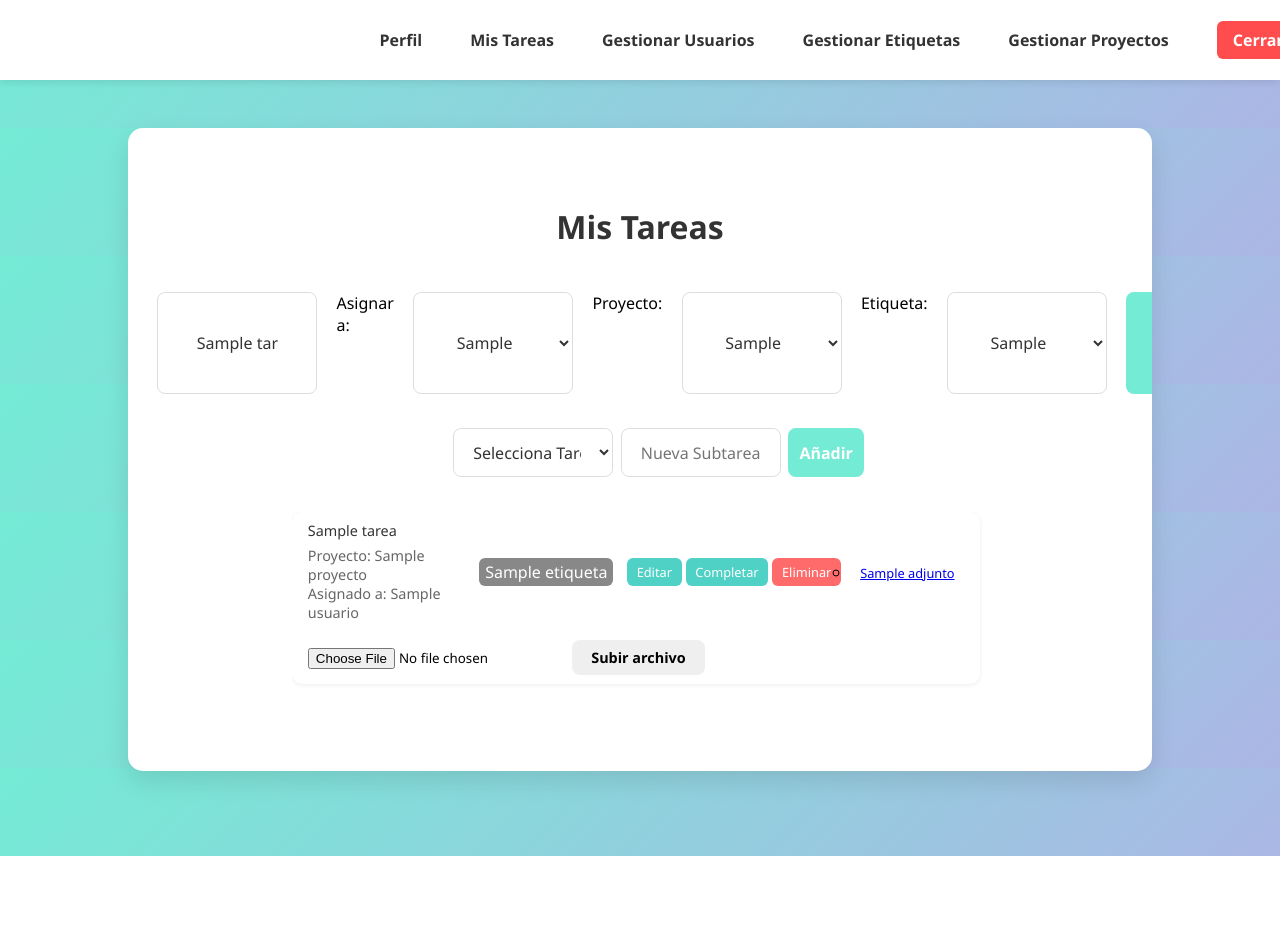
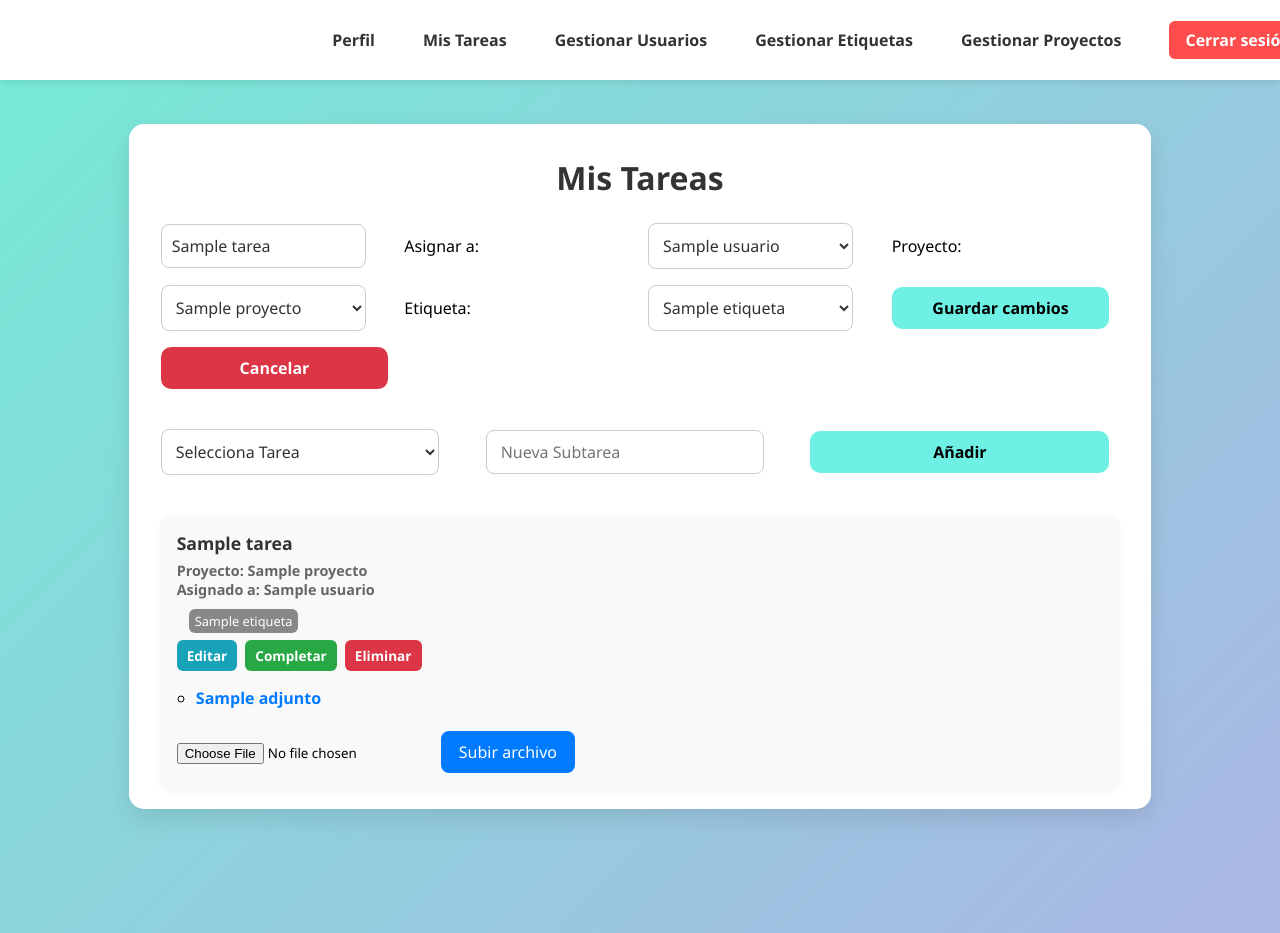
Before and after one commit to Juanjo200701/Sebas_proyect, a PHP site: page /inicio.php?editar=1 in a window 1280 px wide. Before the commit the page ends 856 px from the top, so only its background shows below. Run offline with PHP 8.4, Linux system fonts and the light colour scheme; the visitor is signed in with stand-in values (Sample User, id 1); tables that the repository leaves empty hold one stand-in row (values such as "Sample post").

Commit message:
estilos de admin inicio gestion d proyectos y del header

```diff
--- a/inicio.php
+++ b/inicio.php
@@ -319,7 +319,7 @@ if ($_SERVER["REQUEST_METHOD"] == "POST" && isset($_POST["subir_archivo"])) {
         </select>
 
         <button type="submit" name="editar_tarea">Guardar cambios</button>
-        <a href="inicio.php">Cancelar</a>
+        <a href="inicio.php"class="btn-cancelar-editar-admin">Cancelar</a>
       </form>
 
     <?php else: ?>
--- a/style/todo.css
+++ b/style/todo.css
@@ -38,8 +38,7 @@ body {
   align-items: center;
   position: relative;
   justify-content: center;
-  left: 28%;
-
+  left: 24%;
 }
 
 /* LINKS DEL NAV */
@@ -96,304 +95,219 @@ body {
 
 
 /*  INICIO */
-
+/* --- Contenedor principal --- */
 .todo-container {
   background-color: #fff;
-  padding: 6%;
+  padding: 2rem;
   border-radius: 15px;
   box-shadow: 0 10px 25px rgba(0, 0, 0, 0.1);
-  width: 80%;
-  max-width: 90%;
-  position: fixed;
-  top: 15%;
+  width: 85%;
+  max-width: 3000px;
+  margin: 5% auto;
   display: flex;
   flex-direction: column;
-  justify-content: flex-start;
-  align-items: center;
-  max-height: 80vh;       /* asegura que nunca pase de la pantalla */
-  overflow-y: auto;       /* permite hacer scroll si hay muchas tareas */
+  gap: 1.5rem;
+  max-height: 80vh;
+  overflow-y: auto;
 }
-
-/* lista de tareas */
-.task-list {
-  list-style: none;
-  width: 80%;
-  max-height: 60vh;       /* altura máxima solo para la lista */
-  overflow-y: auto;       /* scroll independiente */
-  padding-right: 0.5rem;  /* deja espacio para el scrollbar */
-}
-
 
 .todo-container h1 {
   text-align: center;
+  font-size: 2rem;
+  margin: 0;
   color: #333;
-  margin-bottom: 5%;
 }
 
+/* --- Mensajes --- */
+.error {
+  background-color: #fdecea;
+  color: #b71c1c;
+  padding: 10px 15px;
+  border-radius: 8px;
+  border: 1px solid #f5c2c0;
+  margin-bottom: 10px;
+}
+
+.success {
+  background-color: #e6f7e6;
+  color: #2e7d32;
+  padding: 10px 15px;
+  border-radius: 8px;
+  border: 1px solid #b2dfdb;
+  margin-bottom: 10px;
+}
+
+/* --- Formularios --- */
 .task-form,
 .task-form2 {
-  display: flex;
-  gap: 2%;
-  margin-bottom: 4%;
+  display: grid;
+  grid-template-columns: repeat(auto-fit, minmax(220px, 1fr));
+  gap: 1rem;
+  align-items: center;
+  margin-bottom: 1rem;
 }
 
 .task-form input,
+.task-form2 input,
 .task-form select,
-.task-form2 input,
 .task-form2 select {
-  flex: 1;
-  padding: 3% 4%;
-  border: 1px solid #ddd;
+  padding: 10px;
+  border: 1px solid #ccc;
   border-radius: 8px;
-  font-size: 100%;
-  background: #fff;   /* asegúrate que no quede transparente */
-  color: #333;
-  position: relative;
-  width: 50px;
+  font-size: 1rem;
+  width: 90%;
 }
 
 .task-form button,
 .task-form2 button {
-  background-color: #74ebd5;
+  background-color: #6ef0e5;
+  color: #000;
   border: none;
-  color: white;
-  padding: 3%;
-  border-radius: 8px;
+  padding: 10px 18px;
+  border-radius: 10px;
+  font-weight: bold;
   cursor: pointer;
-  transition: background 0.3s;
-  font-weight: bold;
-  font-size: 100%;
+  transition: background-color 0.3s ease;
 }
 
 .task-form button:hover,
 .task-form2 button:hover {
-  background-color: #4fd1c5;
+  background-color: #4dd2c8;
 }
 
-/*boton de editar*/
-.btn-editar {
+/* Botón cancelar */
+.btn-cancelar-editar-admin {
   display: inline-block;
-  padding: 2% 4%;
-  background-color: #74ebd5;
+  background-color: #dc3545;
   color: white;
+  padding: 10px 18px;
+  border-radius: 10px;
   text-decoration: none;
-  border-radius: 8px;
   font-weight: bold;
-  font-size: 100%;
-  transition: background 0.3s;
-  border: none;
-  cursor: pointer;
+  text-align: center;
+  transition: background-color 0.3s ease, transform 0.1s ease;
 }
 
-.btn-editar:hover {
-  background-color: #4fd1c5;
-}
-/*boton de completar*/
-.btn-completar {
-  display: inline-block;
-  padding: 2% 4%;
-  background-color: #74ebd5;
-  color: white;
-  text-decoration: none;
-  border-radius: 8px;
-  font-weight: bold;
-  font-size: 100%;
-  transition: background 0.3s;
-  border: none;
-  cursor: pointer;
+.btn-cancelar-editar-admin:hover {
+  background-color: #b02a37;
+  transform: scale(1.03);
 }
 
-.btn-completar:hover {
-  background-color: #4fd1c5;
-}
-/*boton de eliminar*/
-.btn-eliminar {
-  display: inline-block;
-  padding: 2% 4%;
-  background-color: #ff6b6b;
-  color: white;
-  text-decoration: none;
-  border-radius: 8px;
-  font-weight: bold;
-  font-size: 100%;
-  transition: background 0.3s;
-  border: none;
-  cursor: pointer;
-}
-
-.btn-eliminar:hover {
-  background-color: #ff2e2e;
-}
-
-/*sub tareas botones*/
-.btn-sub-completar {
-  display: inline-block;
-  width: 25%;                /* ancho relativo al contenedor */
-  padding: 1% 3%;            /* alto y ancho del relleno en % */
-  background-color: #4fd1c5;
-  color: #fff;
-  font-weight: bold;
-  font-size: 100%;           /* tamaño de letra relativo */
-  text-align: center;        /* centra el texto */
-  text-decoration: none;
-  border-radius: 8px;
-  cursor: pointer;
-  transition: background 0.3s ease, transform 0.2s ease;
-}
-
-.btn-sub-completar:hover {
-  background-color: #38b2ac;
-  transform: scale(1.05);
-}
-
-.btn-sub-completar:active {
-  transform: scale(0.95);
-}
- /*editar*/
- .btn-sub-editar {
-  display: inline-block;
-  width: 25%;                /* ancho relativo al contenedor */
-  padding: 1% 3%;            /* alto y ancho del relleno en % */
-  background-color: #4fd1c5;
-  color: #fff;
-  font-weight: bold;
-  font-size: 100%;           /* tamaño de letra relativo */
-  text-align: center;        /* centra el texto */
-  text-decoration: none;
-  border-radius: 8px;
-  cursor: pointer;
-  transition: background 0.3s ease, transform 0.2s ease;
-}
-
-.btn-sub-editar:hover {
-  background-color: #38b2ac;
-  transform: scale(1.05);
-}
-
-.btn-sub-editar:active {
-  transform: scale(0.95);
-}
-/*eliminar*/
-.btn-sub-eliminar {
-  display: inline-block;
-  width: 25%;                /* ancho relativo al contenedor */
-  padding: 1% 3%;            /* alto y ancho del relleno en % */
-  background-color: #ff6b6b;
-  color: #fff;
-  font-weight: bold;
-  font-size: 100%;           /* tamaño de letra relativo */
-  text-align: center;        /* centra el texto */
-  text-decoration: none;
-  border-radius: 8px;
-  cursor: pointer;
-  transition: background 0.3s ease, transform 0.2s ease;
-
-}
-
-.btn-sub-eliminar:hover {
-  background-color: #ff2e2e;
-  transform: scale(1.05);
-}
-
-.btn-sub-eliminar:active {
-  transform: scale(0.95);
+/* --- Lista de tareas --- */
+.task-list {
+  list-style: none;
+  padding: 0;
+  margin: 0;
+  display: flex;
+  flex-direction: column;
+  gap: 1rem;
 }
 
 .task {
-  background-color: #ffffff;
-  width: 100%;
-  padding: 0.6rem 1rem;     /* menos padding */
+  background: #f9f9f9;
   border-radius: 10px;
-  margin-bottom: 0.6rem;
-  box-shadow: 0 1px 4px rgba(0,0,0,0.08);
+  padding: 1rem;
+  display: flex;
+  flex-direction: column;
+  gap: 0.6rem;
+  box-shadow: 0 2px 6px rgba(0,0,0,0.05);
+}
 
+.task.completed {
+  opacity: 0.7;
+  text-decoration: line-through;
+}
+
+.task-text {
+  font-size: 1.1rem;
+  font-weight: bold;
+  color: #333;
+}
+
+/* --- Etiquetas --- */
+.etiquetas span {
+  font-size: 0.8rem;
+  padding: 3px 6px;
+  border-radius: 6px;
+  color: #fff;
+  margin-right: 4px;
+}
+
+/* --- Acciones de tareas --- */
+.task-actions {
   display: flex;
-  justify-content: space-between;
-  align-items: center;
-  gap: 0.6rem;
+  gap: 8px;
   flex-wrap: wrap;
 }
 
-.task-text {
-  flex: 1;
-  color: #333;
-  font-size: 0.9rem;        /* texto más pequeño */
+.task-actions a,
+.btn-sub-completar,
+.btn-sub-editar,
+.btn-sub-eliminar {
+  padding: 6px 10px;
+  border-radius: 6px;
+  font-size: 0.85rem;
+  font-weight: bold;
+  text-decoration: none;
+  color: white;
+  transition: background 0.3s ease;
 }
 
-/* Botones */
-.task button,
-.task a {
-  border: none;
-  padding: 0.3rem 0.6rem;   /* botones más compactos */
-  border-radius: 6px;
-  font-size: 0.8rem;        /* texto de botones más pequeño */
-  font-weight: 500;
-  cursor: pointer;
-  white-space: nowrap;
-  transition: background 0.3s ease, transform 0.2s ease;
+.btn-editar { background-color: #17a2b8; }
+.btn-editar:hover { background-color: #11707f; }
+
+.btn-completar { background-color: #28a745; }
+.btn-completar:hover { background-color: #1e7e34; }
+
+.btn-eliminar { background-color: #dc3545; }
+.btn-eliminar:hover { background-color: #b02a37; }
+
+/* --- Subtareas --- */
+.subtask-list {
+  list-style: none;
+  padding-left: 1.2rem;
+  display: flex;
+  flex-direction: column;
+  gap: 0.4rem;
 }
 
-/* Colores */
-.btn-editar,
-.btn-completar {
-  background-color: #4fd1c5;
-  color: white;
-}
-.btn-editar:hover,
-.btn-completar:hover {
-  background-color: #38b2ac;
+.subtask {
+  background: #fff;
+  padding: 6px 10px;
+  border-radius: 6px;
+  border-left: 3px solid #6ef0e5;
 }
 
-.btn-eliminar {
-  background-color: #ff6b6b;
-  color: white;
-}
-.btn-eliminar:hover {
-  background-color: #ff2e2e;
+.subtask.completed {
+  opacity: 0.7;
+  text-decoration: line-through;
 }
 
-
-
-
-.task button {
-  border: none;
-  padding: 0.5rem 1.2rem;
-  border-radius: 8px;
-  font-size: 0.9rem;
-  font-weight: 600;
-  cursor: pointer;
-  white-space: nowrap;      /* evita que el texto del botón se parta */
+/* --- Adjuntos --- */
+.attachments {
+  margin-top: 6px;
+  padding-left: 1.2rem;
 }
 
-.task.completed {
-  background-color: #f7e5e0;
-  text-decoration: line-through;
-  opacity: 0.7;
+.attachments li {
+  margin-bottom: 4px;
 }
 
-.task-actions button {
-  background: none;
-  border: none;
-  font-size: 100%;
-  margin-left: 2%;
-  cursor: pointer;
-  transition: color 0.2s;
-}
-
-.task-actions .done {
-  color: #4fd1c5;
-}
-
-.task-actions .done:hover {
-  color: #34b8ab;
-}
-
-.task-actions .delete {
-  color: #ff6b6b;
-}
-
-.task-actions .delete:hover {
-  color: #ff2e2e;
+/* --- Responsivo --- */
+@media (max-width: 768px) {
+  .todo-container {
+    width: 95%;
+    padding: 1rem;
+    margin: 2% auto;
+  }
+  .task-form,
+  .task-form2 {
+    grid-template-columns: 1fr;
+  }
+  .task-actions {
+    flex-direction: column;
+    align-items: flex-start;
+  }
 }
 
 /* LOGIN */
@@ -984,3 +898,228 @@ body {
 .proyectos-lista a[href*="eliminar"]:hover {
   color: #ff2e2e;
 }
+
+/*COMENTARIOS*/
+
+
+/* --- Título --- */
+.todo-container h2 {
+  font-size: 1.5rem;
+  margin-bottom: 20px;
+  color: #333;
+  text-align: center;
+}
+
+
+/* --- Textarea --- */
+textarea {
+  width: 100%;
+  font-size: 1rem;
+  padding: 10px;
+  border: 1px solid #ccc;
+  border-radius: 8px;
+  resize: vertical;
+  outline: none;
+  transition: border-color 0.3s ease;
+}
+
+textarea:focus {
+  border-color: #007BFF;
+  box-shadow: 0 0 4px rgba(0, 123, 255, 0.3);
+}
+/* --- Botón y enlace --- */
+button {
+  background-color: #007BFF;
+  color: white;
+  border: none;
+  padding: 10px 18px;
+  border-radius: 8px;
+  cursor: pointer;
+  font-size: 1rem;
+  transition: background-color 0.3s ease;
+  margin-right: 10px;
+}
+
+button:hover {
+  background-color: #0056b3;
+}
+
+a {
+  color: #007BFF;
+  text-decoration: none;
+  font-weight: bold;
+}
+
+a:hover {
+  text-decoration: underline;
+}
+
+/* --- Mensaje de éxito --- */
+.success {
+  background-color: #e6f7e6;
+  color: #2e7d32;
+  padding: 10px 15px;
+  border-radius: 8px;
+  margin-bottom: 20px;
+  border: 1px solid #b2dfdb;
+  text-align: center;
+}
+
+/*GESTIONAR USUARIOS*/
+
+/* CONTENEDOR PRINCIPAL */
+.usuarios-container {
+  background-color: #fff;
+  padding: 5%;
+  border-radius: 15px;
+  box-shadow: 0 10px 25px rgba(0, 0, 0, 0.1);
+  width: 80%;
+  max-width: 800px;
+  position: relative;
+  top: 100px;
+  display: flex;
+  flex-direction: column;
+  justify-content: flex-start;
+  align-items: center;
+  max-height: 80vh;
+  overflow-y: auto;
+  margin: 0 auto;
+}
+
+/* TÍTULO */
+.usuarios-container h1 {
+  font-size: 1.8rem;
+  color: #333;
+  margin-bottom: 20px;
+  text-align: center;
+}
+
+/* MENSAJES DE ERROR Y ÉXITO */
+.error {
+  background-color: #ffe6e6;
+  color: #ff2e2e;
+  padding: 8px 12px;
+  border-radius: 8px;
+  width: 100%;
+  margin-bottom: 10px;
+  font-size: 0.9rem;
+  text-align: center;
+}
+
+.exito {
+  background-color: #e6fff2;
+  color: #38b2ac;
+  padding: 8px 12px;
+  border-radius: 8px;
+  width: 100%;
+  margin-bottom: 10px;
+  font-size: 0.9rem;
+  text-align: center;
+}
+
+/* FORMULARIO DE USUARIOS */
+.usuario-form {
+  display: flex;
+  flex-wrap: wrap;
+  gap: 8px;
+  margin-bottom: 20px;
+  width: 100%;
+  justify-content: center;
+}
+
+.usuario-form input[type="text"],
+.usuario-form input[type="email"],
+.usuario-form input[type="password"],
+.usuario-form select {
+  padding: 8px 12px;
+  border: 1px solid #ddd;
+  border-radius: 8px;
+  font-size: 1rem;
+  outline: none;
+  flex: 1;
+  min-width: 45%;
+}
+
+.usuario-form button {
+  background-color: #74ebd5;
+  border: none;
+  color: white;
+  padding: 8px 16px;
+  border-radius: 8px;
+  cursor: pointer;
+  font-weight: bold;
+  transition: background 0.3s ease;
+}
+
+.usuario-form button:hover {
+  background-color: #4fd1c5;
+}
+
+.usuario-form a {
+  text-decoration: none;
+  background-color: #ff6b6b;
+  color: white;
+  padding: 8px 16px;
+  border-radius: 8px;
+  font-weight: bold;
+  transition: background 0.3s ease;
+}
+
+.usuario-form a:hover {
+  background-color: #ff2e2e;
+}
+
+/* LISTA DE USUARIOS */
+.usuarios-lista {
+  list-style: none;
+  width: 100%;
+  padding: 0;
+}
+
+.usuarios-lista li {
+  background-color: #ffffff;
+  border-radius: 8px;
+  box-shadow: 0 1px 4px rgba(0, 0, 0, 0.08);
+  margin-bottom: 10px;
+  padding: 10px 12px;
+  display: flex;
+  align-items: center;
+  justify-content: space-between;
+  gap: 10px;
+  flex-wrap: wrap;
+}
+
+.usuarios-lista strong {
+  font-weight: bold;
+  color: #333;
+  flex: 1;
+}
+
+.usuarios-lista span {
+  color: #555;
+  font-size: 0.9rem;
+}
+
+.usuarios-lista a {
+  text-decoration: none;
+  font-weight: bold;
+  font-size: 0.9rem;
+  margin-left: 10px;
+  transition: color 0.2s ease;
+}
+
+.usuarios-lista a[href*="editar"] {
+  color: #4fd1c5;
+}
+
+.usuarios-lista a[href*="editar"]:hover {
+  color: #38b2ac;
+}
+
+.usuarios-lista a[href*="eliminar"] {
+  color: #ff6b6b;
+}
+
+.usuarios-lista a[href*="eliminar"]:hover {
+  color: #ff2e2e;
+}
--- a/usuarios.php
+++ b/usuarios.php
@@ -92,7 +92,7 @@ if (isset($_GET['editar'])) {
 <head>
     <meta charset="UTF-8">
     <title>Gestionar Usuarios</title>
-    <link rel="stylesheet" href="style/usuarios.css">
+    <link rel="stylesheet" href="style/todo.css">
 </head>
 <body>
     <?php include('header.php'); ?>
```
Also changed, not shown: uploads/1757990156_7e0dd41909a4d96a.jpg (added), uploads/1757991552_78d393245fa54c11.png (added).
